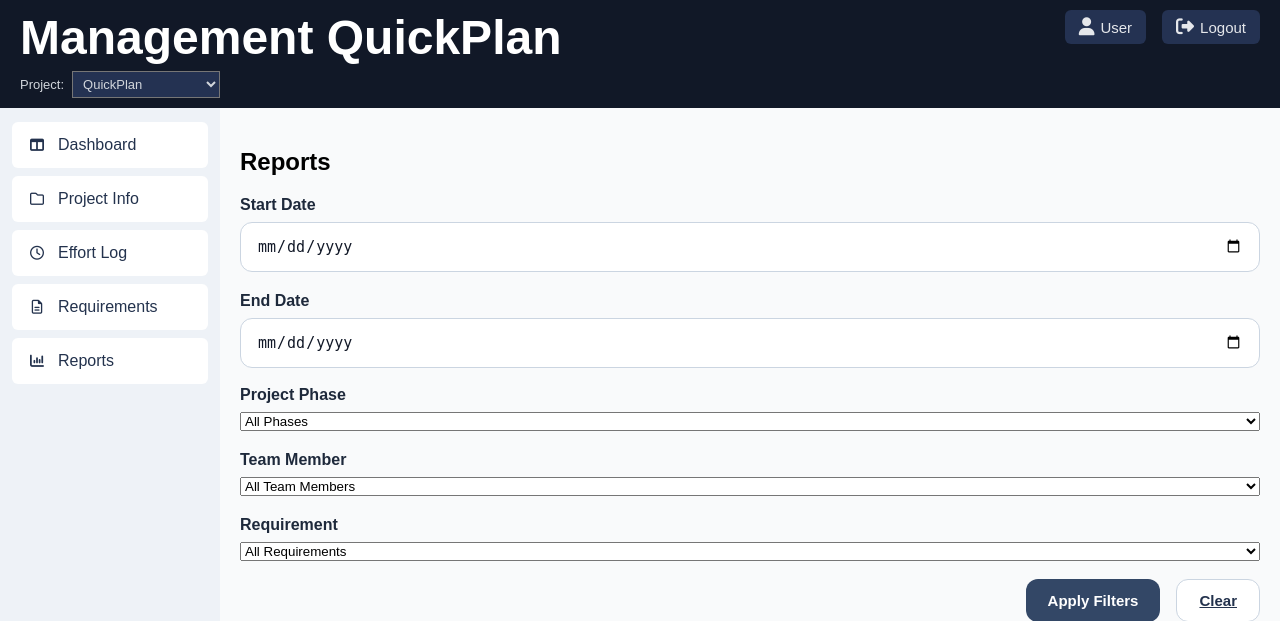
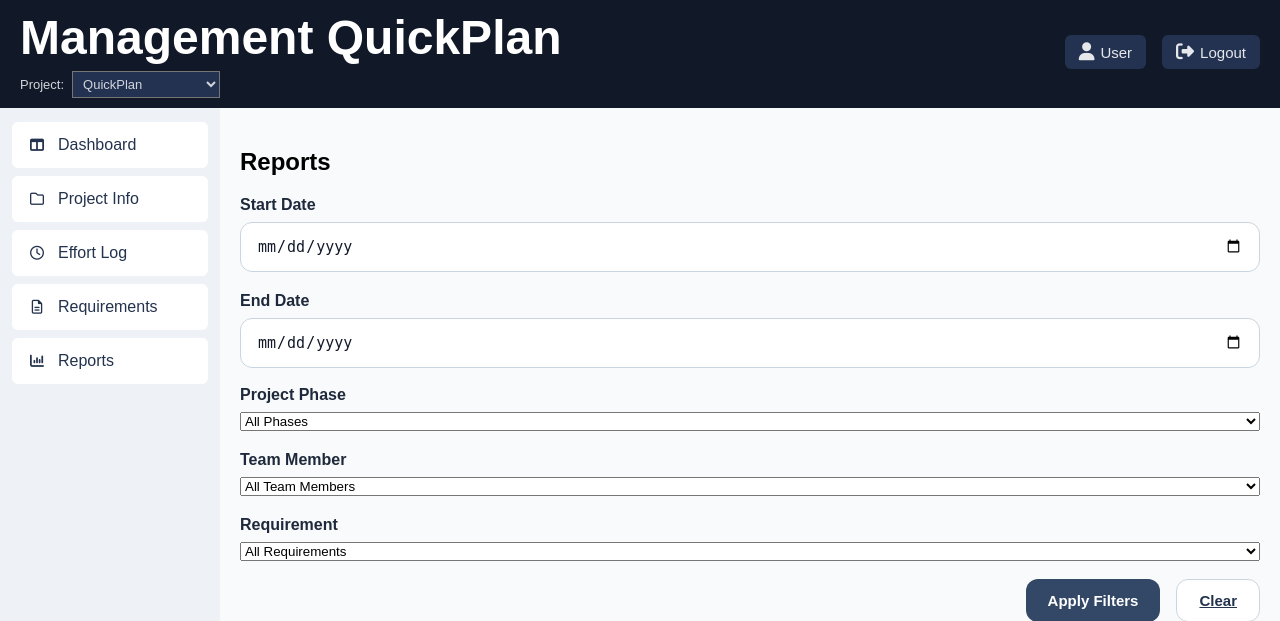
Before and after one commit to TSchaefSE/Management_QuickPlan, a Flask app: page /reports in a window 1280 px wide. Shown: the top 621 px of the page. Run offline with Flask 3, Linux system fonts and the light colour scheme.

Commit message:
Lower user login and login button

```diff
--- a/app/static/css/style.css
+++ b/app/static/css/style.css
@@ -47,6 +47,7 @@ body {
     display: flex;
     align-items: center;
     gap: 16px;
+    margin-top: 25px;
 }
 
 /* App title */
```
